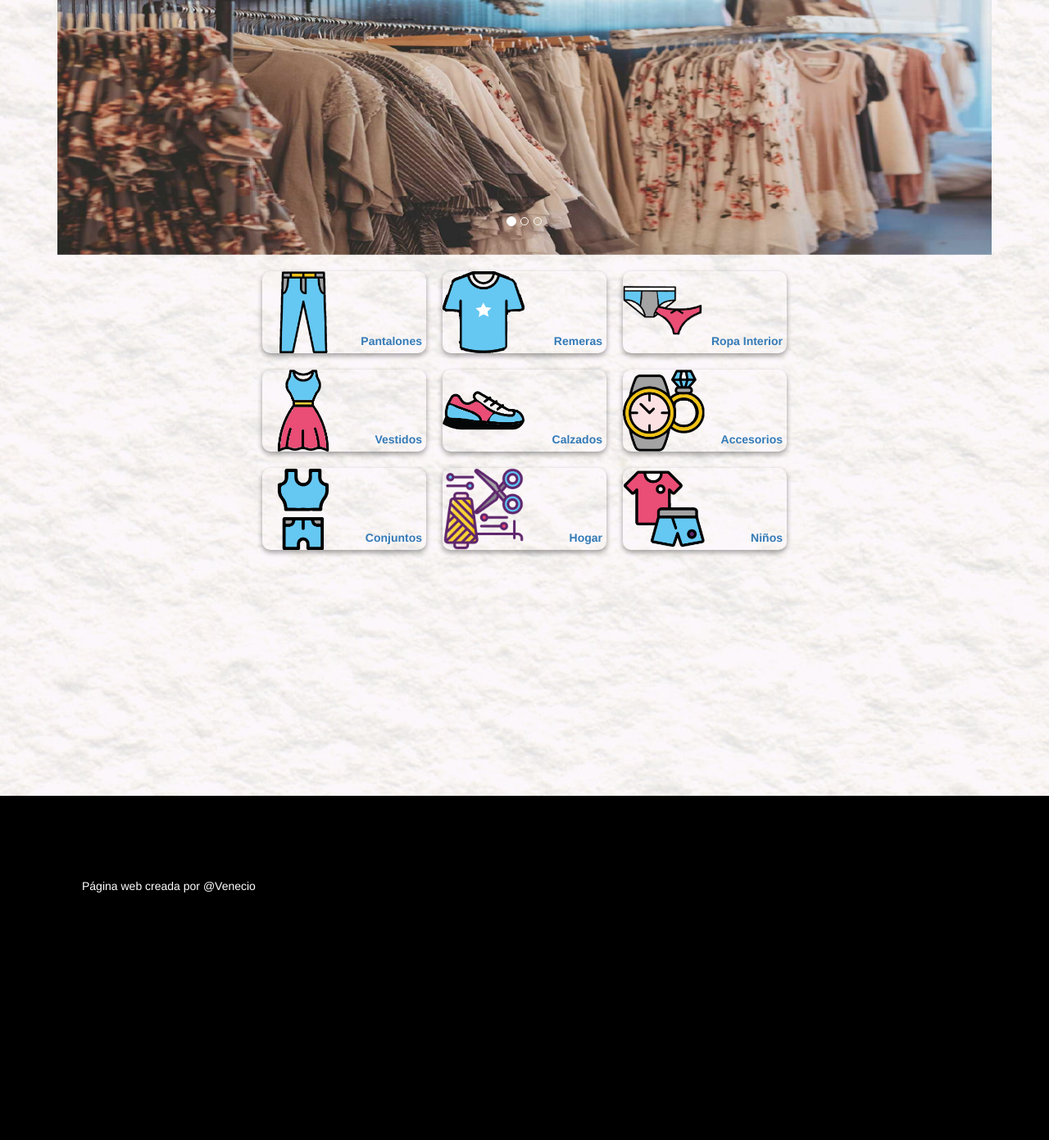
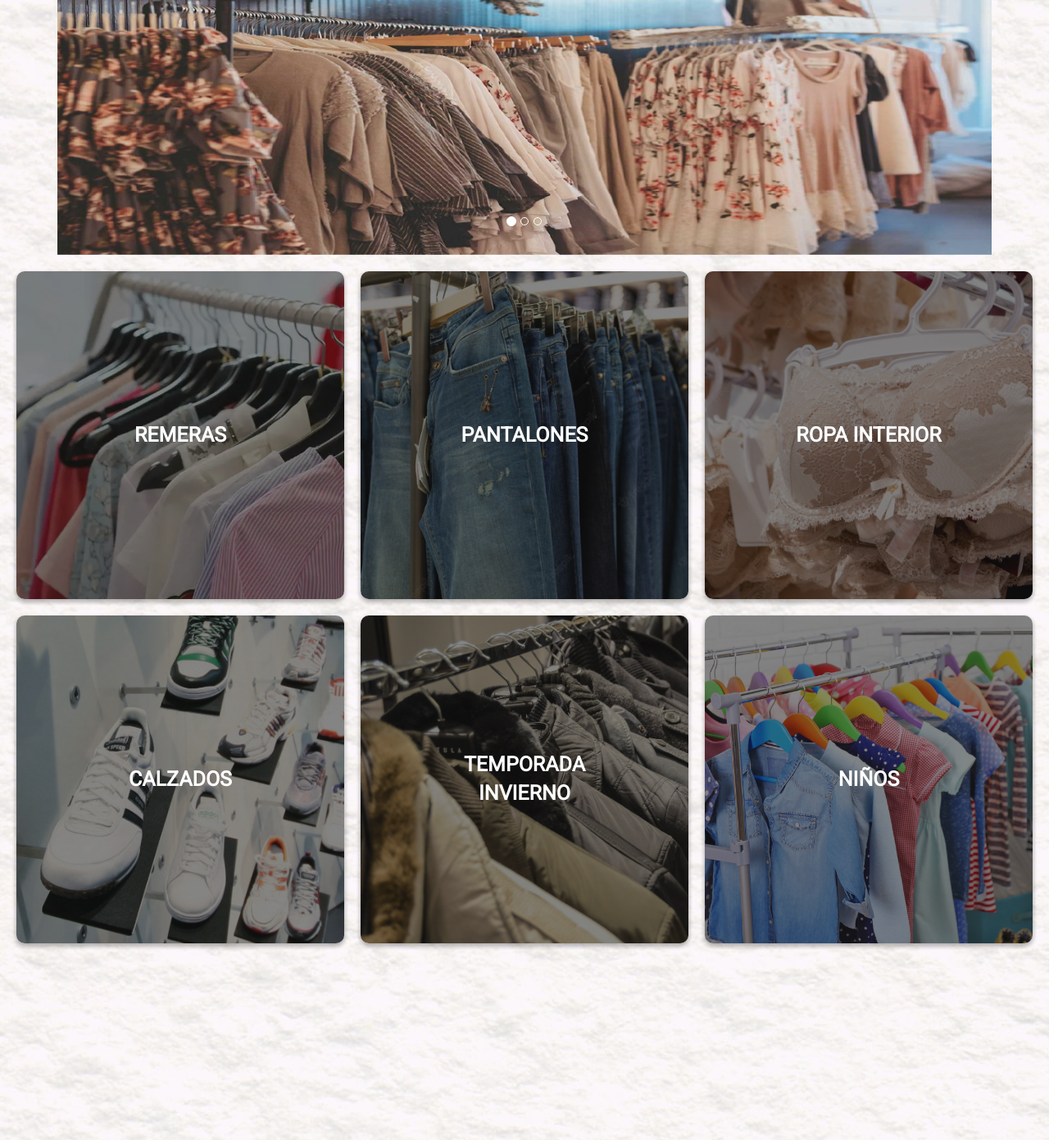
Before and after one commit to Venecio/finalBaseDatos, a PHP site: page / in a window 1280 px wide. Shown: the part 163-1554 px from the top of the page at 82% size. Before the commit the page ends 1252 px from the top, so only its background shows below. Run offline with PHP 8.4, Linux system fonts and the light colour scheme; some libraries are stand-ins or nearby versions.

Commit message:
cambio disenio en grid

```diff
--- a/estilosArticulos.css
+++ b/estilosArticulos.css
@@ -1,3 +1,4 @@
+@import url('https://fonts.googleapis.com/css2?family=Roboto&display=swap');
 *{
     padding: 0;
     margin: 0;
@@ -18,25 +19,35 @@
 	box-shadow: rgba(0, 0, 0, 0.16) 0px 3px 6px, rgba(0, 0, 0, 0.23) 0px 3px 6px;
 	overflow: hidden;
     position: relative;
-
-
+    opacity: 95%;
+    text-align: center;
 
 
     background-repeat: no-repeat;
-    background-size: 100px;
-    background-position: left;
+    background-size: cover;
+    font-family: ;
+    width:  400px;
+    height: 400px;
+}
+.carta-ropa{
+    -webkit-transform: scale(1);
+	transform: scale(1);
+	-webkit-transition: .3s ease-in-out;
+	transition: .3s ease-in-out;
+}
+.carta-ropa:hover{
+    -webkit-transform: scale(1.05);
+	transform: scale(1.05);
+}
+.texto a{
+   color: rgb(255, 255, 255);
+    font-family: 'Roboto', sans-serif;
+    font-size: 25px;
+    position: absolute;
+    left: 50%;
+    top: 50%;
+    transform: translate(-50%, -50%);
 
-    width: 200px;
-
-}
-.carta-ropa .texto {
-    align-self: flex-end;
-    color: red;
-	padding: 5px;
-    text-align: center;
-    position: absolute;
-    bottom: 0;
-    right: 0;
 
 }
 .contenedor-ropa{
--- a/index.html
+++ b/index.html
@@ -60,58 +60,45 @@
 
     <div class="contenedor">
         <div class="contenedor-ropa">
-            <div class="carta-ropa" style="background-image: url('pantalon.png')">
+            <div class="carta-ropa" style="background-image:linear-gradient(rgba(0, 0, 0, 0.5), rgba(0, 0, 0, 0.5)
+            ), url('remeras.jpg')">
                 <div class="texto">
-                    <a>Pantalones</a>
+                    <a>REMERAS</a>
                 </div>
             </div>
-            <div class="carta-ropa" style="background-image: url('remera.png')">
+            <div class="carta-ropa" style="background-image:linear-gradient(rgba(0, 0, 0, 0.5), rgba(0, 0, 0, 0.5)
+            ), url('pantalones.jpg')">
 
                 <div class="texto">
-                    <a>Remeras</a>
+                    <a>PANTALONES</a>
                 </div>
             </div>
-            <div class="carta-ropa" style="background-image: url('panties.png')">
+            <div class="carta-ropa" style="background-image: linear-gradient(rgba(0, 0, 0, 0.5), rgba(0, 0, 0, 0.5)
+            ),url('ropaInterior.jpg')">
 
                 <div class="texto">
-                    <a>Ropa Interior</a>
+                    <a>ROPA INTERIOR</a>
                 </div>
             </div>
-            <div class="carta-ropa" style="background-image: url('vestido.png')">
+            <div class="carta-ropa" style="background-image:linear-gradient(rgba(0, 0, 0, 0.5), rgba(0, 0, 0, 0.5)
+            ), url('zapas.jpg')">
 
                 <div class="texto">
-                    <a>Vestidos</a>
+                    <a>CALZADOS</a>
                 </div>
             </div>
-            <div class="carta-ropa" style="background-image: url('zapas.png')">
+            <div class="carta-ropa" style="background-image: linear-gradient(rgba(0, 0, 0, 0.5), rgba(0, 0, 0, 0.5)
+            ),url('invierno.jpg')">
 
                 <div class="texto">
-                    <a>Calzados</a>
+                    <a>TEMPORADA INVIERNO</a>
                 </div>
             </div>
-            <div class="carta-ropa" style="background-image: url('reloj.png')">
+            <div class="carta-ropa" style="background-image: linear-gradient(rgba(0, 0, 0, 0.5), rgba(0, 0, 0, 0.5)
+            ),url('ropan.jpg')">
 
                 <div class="texto">
-                    <a>Accesorios</a>
-                </div>
-            </div>
-
-            <div class="carta-ropa" style="background-image: url('conjunto2.png')">
-
-                <div class="texto">
-                    <a>Conjuntos</a>
-                </div>
-            </div>
-            <div class="carta-ropa" style="background-image: url('sewing-kit.png')">
-
-                <div class="texto">
-                    <a>Hogar</a>
-                </div>
-            </div>
-            <div class="carta-ropa" style="background-image: url('conjunto.png')">
-
-                <div class="texto">
-                    <a>Niños</a>
+                    <a>NIÑOS</a>
                 </div>
             </div>
         </div>
```
Also changed, not shown: conjunto.png (deleted), conjunto2.png (deleted), invierno.jpg (added), pantalon.png (deleted), pantalones.jpg (added), panties.png (deleted), recursos/clothing-fashion-hero.jpg (deleted), reloj.png (deleted), remera.png (deleted), remeras.jpg (added), ropaInterior.jpg (added), ropan.jpg (added), sewing-kit.png (deleted), vestido.png (deleted), 2 more files.
